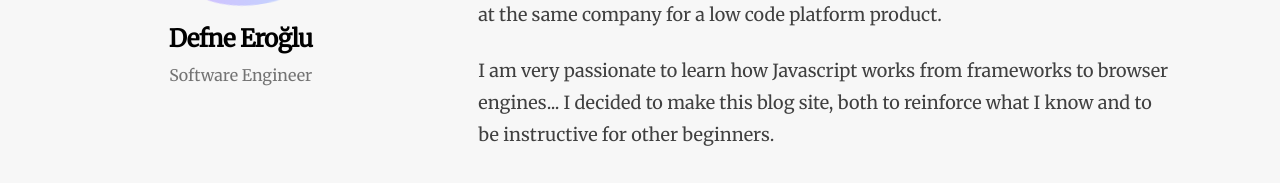
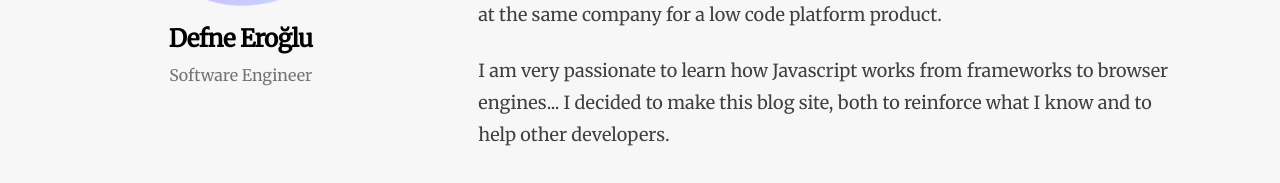
Before and after one commit to definite2/defneeroglu, a Next.js app: page /about in a window 1280 px wide. Shown: the part 558-741 px from the top of the page. Built offline with nearby package versions, Linux system fonts and the light colour scheme.

Commit message:
update about content

```diff
--- a/src/pages/about.js
+++ b/src/pages/about.js
@@ -51,8 +51,8 @@ const about = () => {
             </p>
             <p>
               I am very passionate to learn how Javascript works from frameworks to browser
-              engines... I decided to make this blog site, both to reinforce what I know and to be
-              instructive for other beginners.
+              engines... I decided to make this blog site, both to reinforce what I know and to help
+              other developers.
             </p>
             <h4>
               Publications{' '}
```
